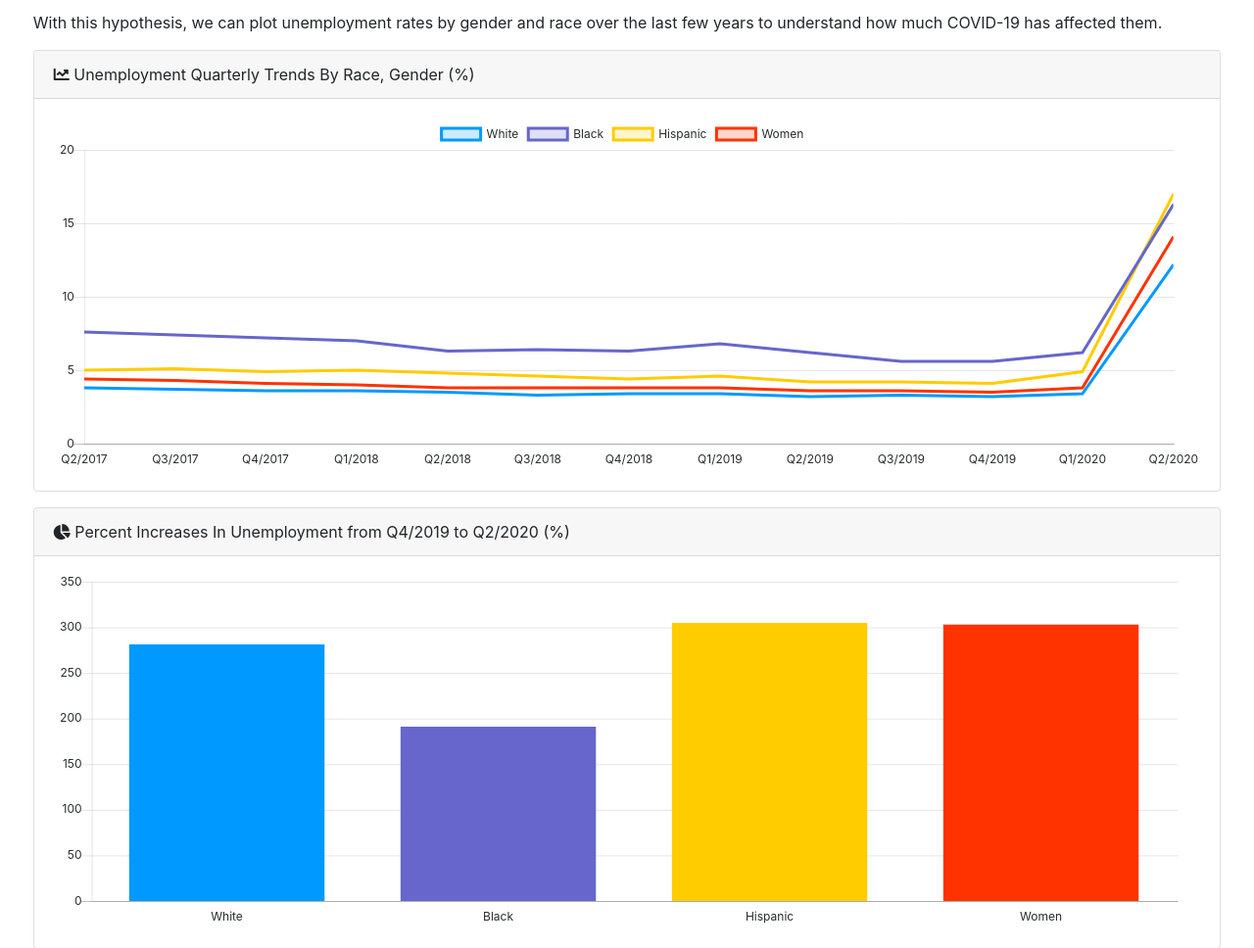
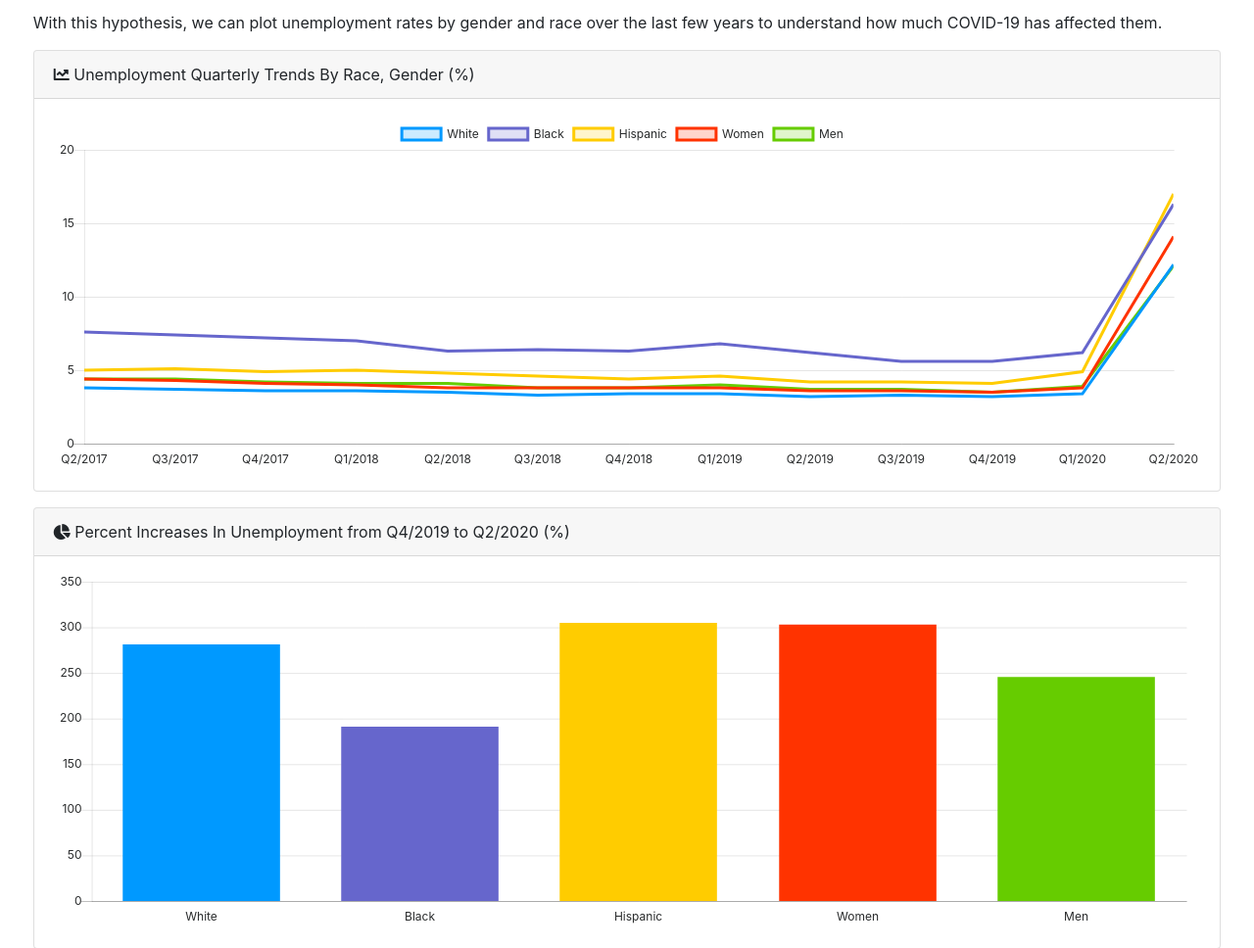
Before and after one commit to asmikumar/economic-analysis-covid19, a plain HTML site: page combination.html in a window 1280 px wide. Shown: the part 940-1908 px from the top of the page at 98% size. Drawn offline with Linux system fonts and the light colour scheme.

Commit message:
Updating graphs to add a new gender

```diff
--- a/combination.html
+++ b/combination.html
@@ -315,7 +315,7 @@
               <div class="card mb-3">
                 <div class="card-header">
                   <i class="fas fa-chart-bar"></i>
-                  Average Hourly Wages, Gender ($)</div>
+                  Median Hourly Wages, Gender ($)</div>
                 <div class="card-body" style='height:400px'>
                   <canvas id="wages_gender"></canvas>
                 </div>
@@ -327,7 +327,7 @@
               <div class="card mb-3">
                 <div class="card-header">
                   <i class="fas fa-chart-bar"></i>
-                  Average Hourly Wages, Race ($)</div>
+                  Median Hourly Wages, Race ($)</div>
                 <div class="card-body" style='height:400px'>
                   <canvas id="wages_race"></canvas>
                 </div>
@@ -336,9 +336,7 @@
 
           </div>
 
-          The higher the pay of the industry, the less chance of unemployment, and the greater the wage gap, because the dominant race/gender will increase their money at a faster rate. We know unemployment can push people further back and exacerbate the wage gap even further. https://www.bls.gov/opub/ted/2011/ted_20110216.htm
-
-          Closing statement here. [INSERT TEXT BLAH BLAH BLAH BLAH BLAH BLAH BLAH BLAH BLAH BLAH BLAH BLAH BLAH BLAH BLAH BLAH BLAH BLAH BLAH BLAH BLAH BLAH BLAH]
+          From the bar graphs above, we see that men earn much more than women per hour, and the same holds for whites earning more than their respective minorities. The higher the pay of the industry, the less chance of unemployment, and the greater the wage gap, because the dominant race/gender will increase their money at a faster rate. We know unemployment can push people further back and exacerbate the wage gap even further. https://www.bls.gov/opub/ted/2011/ted_20110216.htm
 
           <hr>
 
--- a/graphs/unemployment_increases_quarterly.js
+++ b/graphs/unemployment_increases_quarterly.js
@@ -7,11 +7,11 @@ var ctx = document.getElementById("unemployment_increases_quarterly");
 var unemployment_increases_quarterly = new Chart(ctx, {
   type: 'bar',
   data: {
-    labels: ["White", "Black", "Hispanic", "Women"],
+    labels: ["White", "Black", "Hispanic", "Women", "Men"],
     datasets: [
         {
-            backgroundColor: ["rgba(0,153,255,1)", "rgba(102,102,204,1)", "rgba(255,204,0,1)", "rgba(255,51,0,1)"],
-            data: [281.3,191.1,304.8,302.9]
+            backgroundColor: ["rgba(0,153,255,1)", "rgba(102,102,204,1)", "rgba(255,204,0,1)", "rgba(255,51,0,1)", "rgba(102,204,0,1)"],
+            data: [281.3,191.1,304.8,302.9, 245.7]
         }
     ],
   },
--- a/graphs/unemployment_quarterly.js
+++ b/graphs/unemployment_quarterly.js
@@ -71,6 +71,21 @@ var unemployment_quarterly = new Chart(ctx, {
       pointHitRadius: 50,
       pointBorderWidth: 2,
       data: [4.4,4.3,4.1,4.0,3.8,3.8,3.8,3.8,3.6,3.6,3.5,3.8,14.1],
+    },
+    {
+      label: "Men",
+      lineTension: false,
+      fill: false,
+      backgroundColor: "rgba(102,204,0,0.2)",
+      borderColor: "rgba(102,204,0,1)",
+      pointRadius: 0,
+      pointBackgroundColor:  "rgba(102,204,0,1)",
+      pointBorderColor: "rgba(255,255,255,0.8)",
+      pointHoverRadius: 5,
+      pointHoverBackgroundColor: "rgba(102,204,0,1)",
+      pointHitRadius: 50,
+      pointBorderWidth: 2,
+      data: [4.4,4.4,4.2,4.1,4.1,3.8,3.8,4.0,3.7,3.7,3.5,3.9,12.1],
     }
     ],
   },
```
